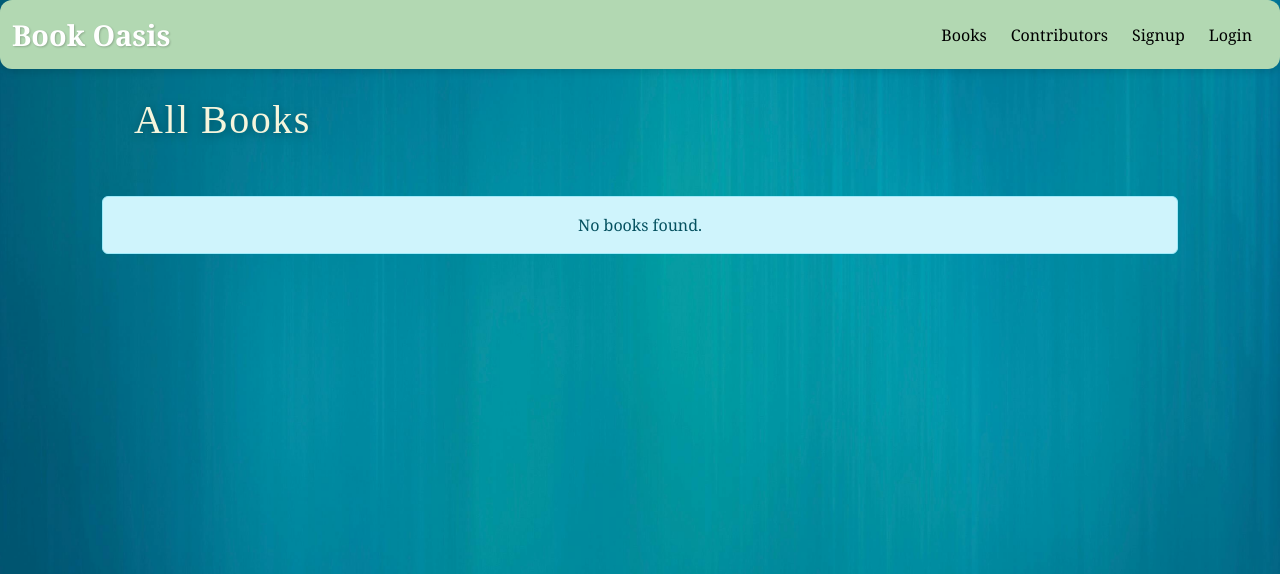
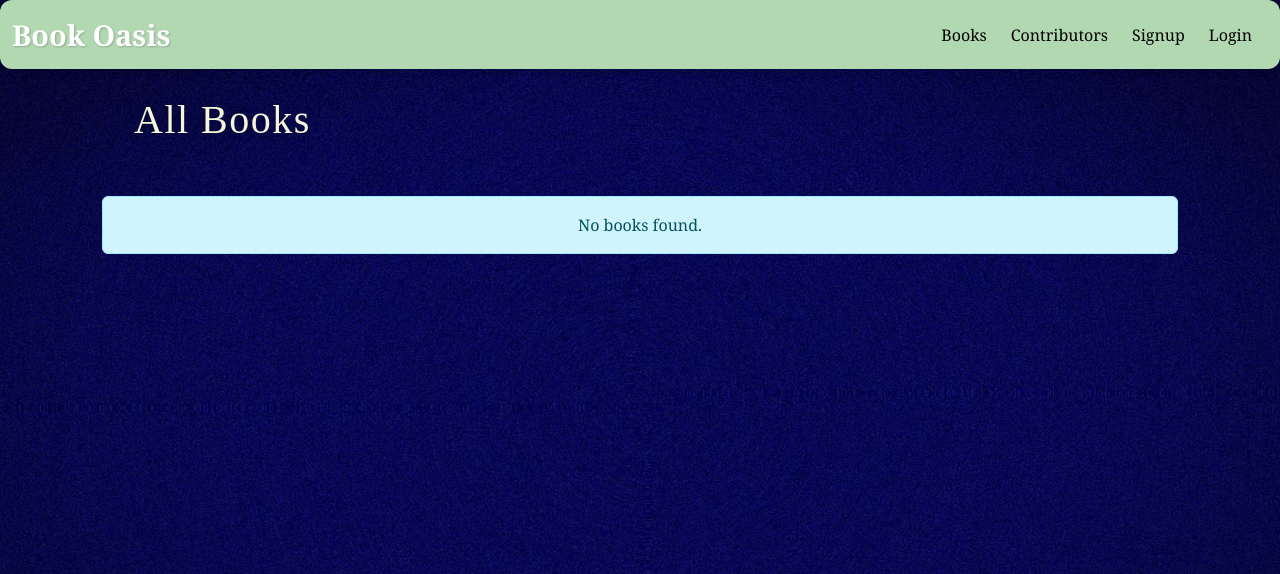
Before and after one commit to SRIROSHAN08/BookOasis, a Django app: page / in a window 1280 px wide. Shown: the top 574 px of the page. Run offline with Django 5.2, Linux system fonts and the light colour scheme; data that the repository does not hold is empty; some libraries are stand-ins or nearby versions.

Commit message:
Wallpaper added

```diff
--- a/frontend/templates/book_detail.html
+++ b/frontend/templates/book_detail.html
@@ -7,7 +7,7 @@
 
 <style>
 body {
-  background: url("{% static 'assets/images/Wallpaper 6.jpg' %}") no-repeat center center fixed;
+  background: url("{% static 'assets/images/Wallpaper 8.jpg' %}") no-repeat center center fixed;
   background-size: cover;
   font-family: 'Merriweather', serif;
   color: #173753; /* default navy for contrast on teal */
--- a/frontend/templates/books.html
+++ b/frontend/templates/books.html
@@ -6,7 +6,7 @@
 
 <style>
     body {
-        background-image: url("{% static 'assets/images/Wallpaper 6.jpg' %}");
+        background-image: url("{% static 'assets/images/Wallpaper 8.jpg' %}");
         background-size: cover;
         background-attachment: fixed;
         background-position: center;
```
Also changed, not shown: static/assets/images/Wallpaper 8.jpg (added), static/assets/images/Wallpaper 9.jpg (added).
